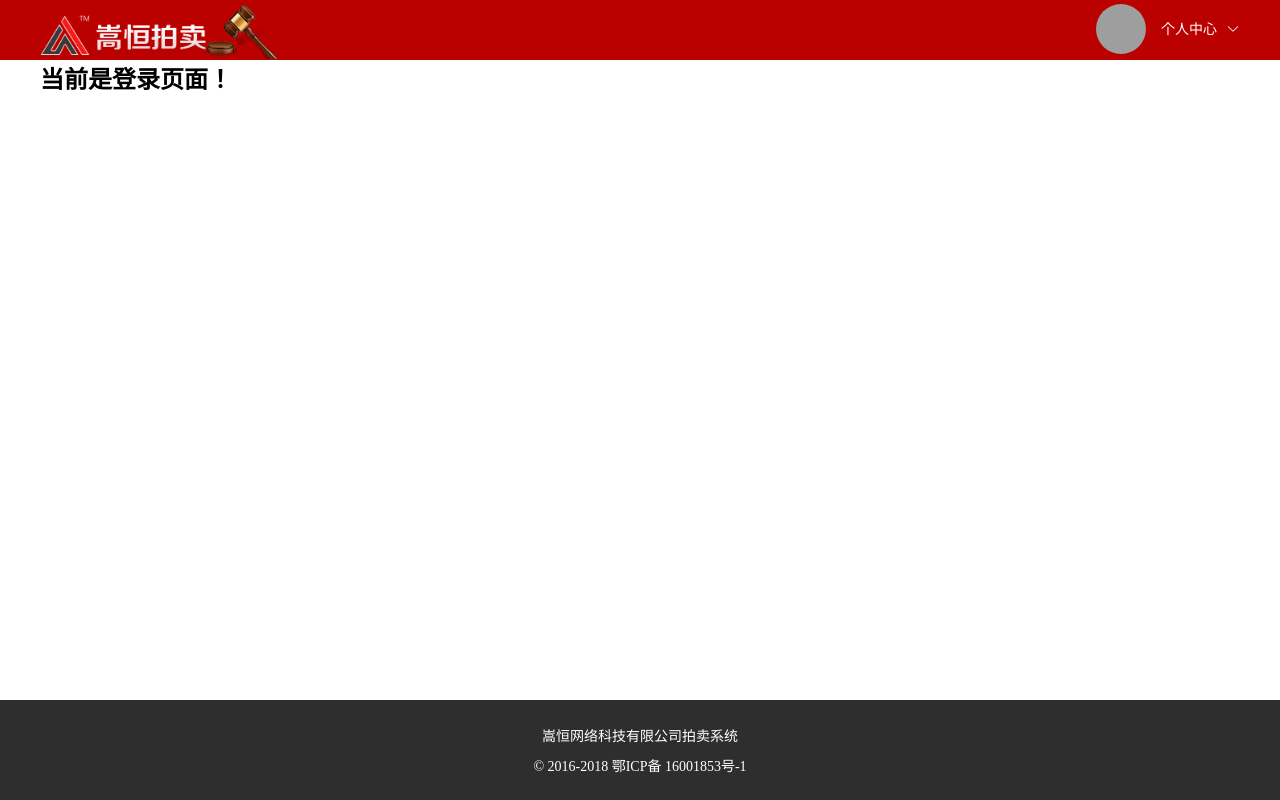
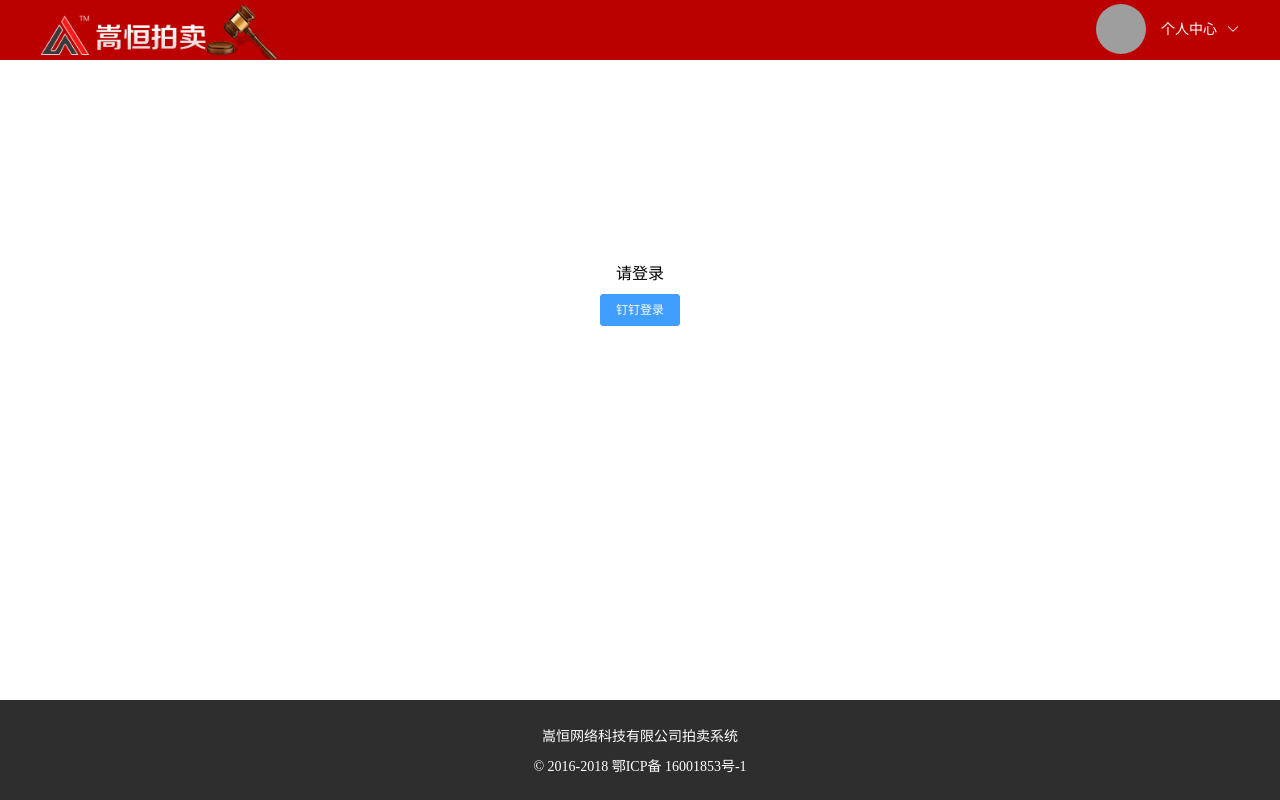
Before and after one commit to weipxiu/bidders, a Vue app: page /login in a window 1280 px wide. Built offline with nearby package versions, Linux system fonts and the light colour scheme; grey boxes are pictures that could not be loaded.

Commit message:
新增登录页面

```diff
--- a/src/components/Header.vue
+++ b/src/components/Header.vue
@@ -5,7 +5,7 @@
         <el-row type="flex" justify="space-between" class="row-bg">
           <el-col :span="10">
             <div class="grid-content bg-purple">
-              <a href="">
+              <a href="./home">
                 <img src="@/assets/images/logo.png" width="166" height="40" alt="" class="logo">
                 <img src="@/assets/images/logo_1.png" width="72" height="54" alt="" class="logo_1">
               </a>
@@ -21,6 +21,7 @@
                 </el-button>
                 <el-dropdown-menu slot="dropdown" class="personal">
                   <el-dropdown-item  command="1">个人中心</el-dropdown-item>
+                  <el-dropdown-item  command="2">退出登录</el-dropdown-item>
                 </el-dropdown-menu>
               </el-dropdown>
             </div>
@@ -41,7 +42,9 @@
   methods: {
     handleCommand(command){
        if(command == '1'){
-         this.$router.push({ path: '/user', query: { goodsSn: '00' } })
+         this.$router.push({ path: '/user', query: { goodsSn: '1' } })
+       }else if(command == '2'){
+        this.$router.push({ path: '/login', query: { goodsSn: '2' } })
        }
     }
   }
--- a/src/components/Home.vue
+++ b/src/components/Home.vue
@@ -8,14 +8,14 @@
             <el-row type="flex" justify="space-between" class="row-bg">
               <el-col :span="4">
                 <div class="grid-content bg-purple">
-                  <el-menu :default-active="activeIndex2" class="el-menu-demo" mode="horizontal" background-color="#EDEDED" text-color="#8D8D8D" active-text-color="#777">
+                  <el-menu :default-active="activeIndex2" class="el-menu-demo" mode="horizontal" background-color="#EDEDED" text-color="#8D8D8D" active-text-color="#ee2e2e">
                     <el-menu-item index="1" @click="handleSelect">正在拍卖</el-menu-item>
                   </el-menu>
                 </div>
               </el-col>
               <el-col :span="8">
                 <div class="grid-content bg-purple">
-                  <el-menu :default-active="activeIndex2" class="el-menu-demo" mode="horizontal" background-color="#EDEDED" text-color="#8D8D8D" active-text-color="#777">
+                  <el-menu :default-active="activeIndex2" class="el-menu-demo" mode="horizontal" background-color="#EDEDED" text-color="#8D8D8D" active-text-color="#ee2e2e">
                     <el-menu-item index="1" @click="handleSelect">综合排序</el-menu-item>
                     <el-submenu index="2">
                       <template slot="title">时间</template>
@@ -40,6 +40,7 @@
           </div>
           <!-- 商品列表 -->
           <div class="comList">
+            <p v-if="!commoditylist.length">很遗憾，当前条件下没有任何商品！</p>
             <el-row :gutter="20" type="" class="row-bg" justify="space-between">
               <el-col :span="6" v-for="(item,index) in commoditylist" :key="index">
                 <div class="grid-content bg-purple" @click="onClickList(item.goodssn)">
@@ -84,7 +85,7 @@
             </el-row>
           </div>
           <!-- 分页 -->
-          <el-pagination background layout="prev, pager, next" :total="commoditylist.length" :page-size="50">
+          <el-pagination background layout="prev, pager, next" :total="commoditylist.length" :page-size="50" v-if="commoditylist.length">
           </el-pagination>
         </div>
       </el-main>
--- a/src/components/Login.vue
+++ b/src/components/Login.vue
@@ -3,7 +3,12 @@
     <el-container>
 
       <div class="centent_body">
-          <h1>当前是登录页面！</h1>
+        <div class="login">
+          <p>请登录</p>
+          <a href="http://gxoa.021.com/">
+            <el-button type="primary" size="small">钉钉登录</el-button>
+          </a>
+        </div>
       </div>
 
     </el-container>
@@ -24,7 +29,7 @@
   methods: {
 
   },
-  created:function(){
+  created: function () {
 
   }
 }
@@ -32,8 +37,16 @@
 
 <!-- Add "scoped" attribute to limit CSS to this component only -->
 <style scoped>
-.centent_body{
-  width:1200px;
-  margin:0 auto;
+.centent_body {
+  width: 1200px;
+  margin: 0 auto;
+}
+.login{
+  text-align: center;
+  width:150px;
+  margin:200px auto 0;
+}
+.login p{
+  margin:10px auto;
 }
 </style>
```
Also changed, not shown: src/App.vue (+1 -14 lines).
